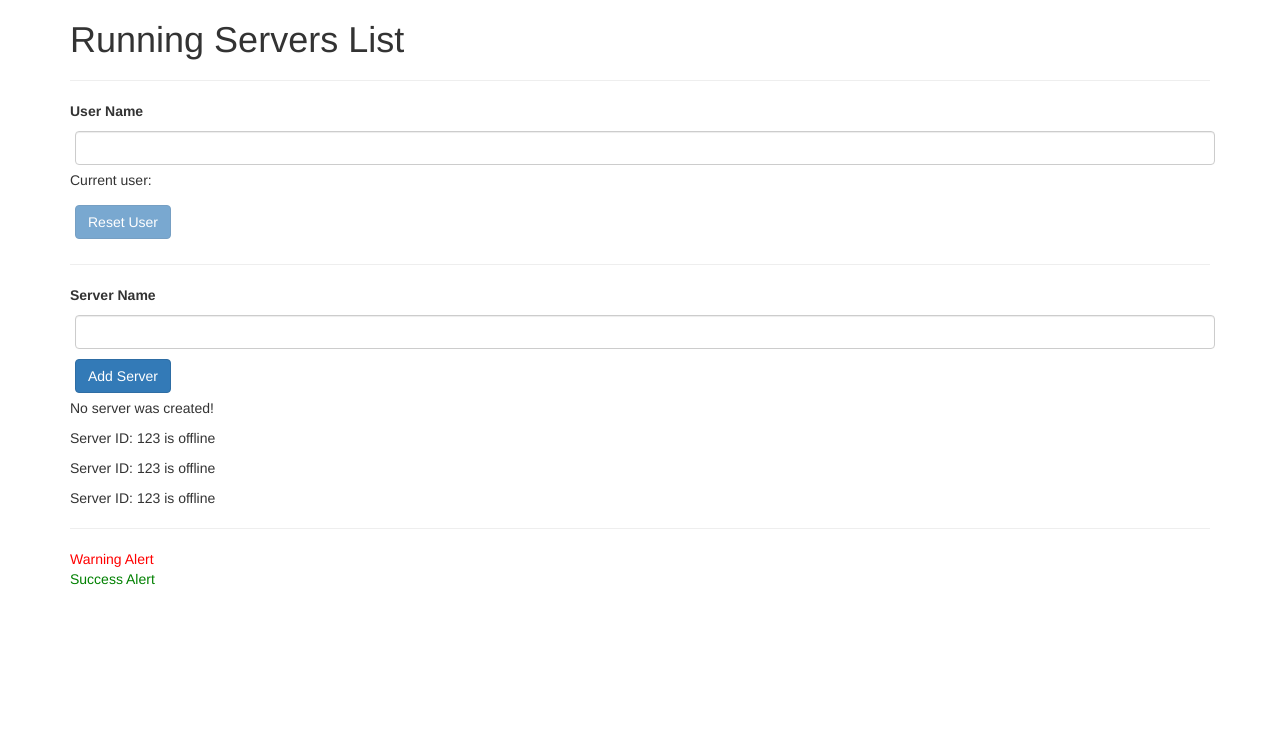
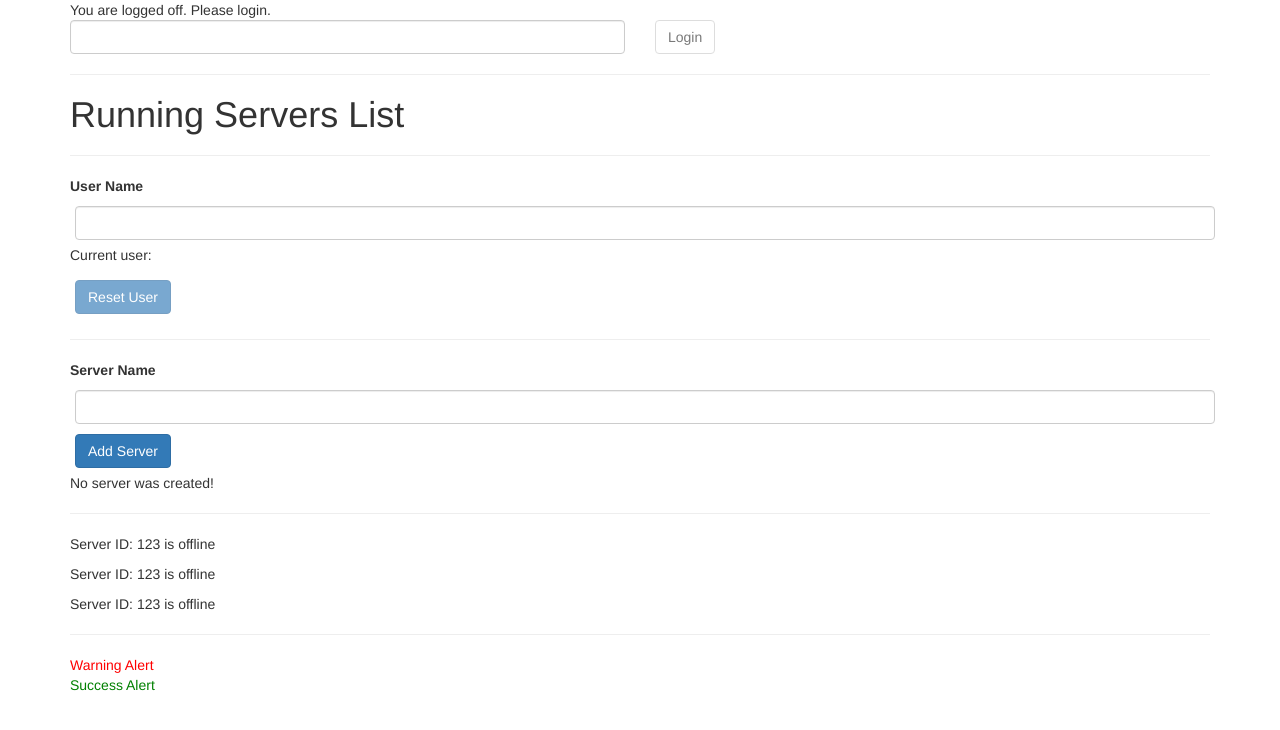
Before and after one commit to pawellesniowski/angular5-udemy1, an Angular app: page / in a window 1280 px wide. Shown: the top 730 px of the page. Built offline with nearby package versions, Linux system fonts and the light colour scheme.

Commit message:
login component added

```diff
--- a/src/app/app.component.html
+++ b/src/app/app.component.html
@@ -1,4 +1,6 @@
 <div class="container">
+  <app-login></app-login>
+  <hr>
   <h1>Running Servers List</h1>
   <!-- <input type="text" [(ngModel)]="name">
   <p>{{name}}</p> -->
--- a/src/app/app.module.ts
+++ b/src/app/app.module.ts
@@ -7,6 +7,7 @@ import { ServerComponent } from './server/server.component';
 import { ServersComponent } from './servers/servers.component';
 import { WarningAlertComponent } from './warning-alert/warning-alert.component';
 import { SuccessAlertComponent } from './success-alert/success-alert.component';
+import { LoginComponent } from './login/login.component';
 
 
 @NgModule({
@@ -15,7 +16,8 @@ import { SuccessAlertComponent } from './success-alert/success-alert.component';
     ServerComponent,
     ServersComponent,
     WarningAlertComponent,
-    SuccessAlertComponent
+    SuccessAlertComponent,
+    LoginComponent
   ],
   imports: [
     BrowserModule,
--- /dev/null
+++ b/src/app/login/login.component.css
@@ -0,0 +1,4 @@
+p {
+    margin: 0;
+    padding: 0;
+}
--- /dev/null
+++ b/src/app/login/login.component.html
@@ -0,0 +1,34 @@
+<p *ngIf="!userLoggedIn; else noUser">You are logged off. Please login.</p>
+<ng-template #noUser>
+    <p>Welcome {{ userName }}</p>
+</ng-template>
+<div class="row">
+    <div class="col-xs-6" *ngIf=!userLoggedIn>
+        <input
+            type="text"
+            class="form-control"
+            [(ngModel)]="loginInput"
+
+        >
+    </div>
+    <div class="col-xs-6">
+        <button
+            class="btn btn-default"
+            [disabled]="loginInput===''"
+            *ngIf=!userLoggedIn
+            (click)="onLogin()"
+        >
+            Login
+        </button>
+        <button
+            class="btn btn-default"
+            *ngIf=userLoggedIn
+            (click)="onLogout()"
+        >
+            Logout
+        </button>
+    </div>
+
+
+
+</div>
--- /dev/null
+++ b/src/app/login/login.component.ts
@@ -0,0 +1,26 @@
+import { Component } from '@angular/core';
+
+@Component({
+    selector: 'app-login',
+    templateUrl: './login.component.html',
+    styleUrls: ['./login.component.css']
+})
+
+export class LoginComponent {
+    loginInput = '';
+    userLoggedIn = false;
+    userName = '';
+
+    onLogin() {
+        this.userName = this.loginInput;
+        this.userLoggedIn = true;
+        console.log('User name: ', this.userName);
+    }
+
+    onLogout() {
+        this.loginInput = '';
+        this.userLoggedIn = false;
+        this.userName = '';
+        console.log('you have logged out!');
+    }
+}
--- a/src/app/servers/servers.component.html
+++ b/src/app/servers/servers.component.html
@@ -38,7 +38,13 @@
 </button>
 
 <!-- <p [innerText]="allowNewServer"></p> -->
-<p>{{serverCreationStatus}}</p>
+<!-- <p>{{serverCreationStatus}}</p> -->
+<p *ngIf="serverCreated; else noServer">Server {{serverName}} was created</p>
+<ng-template #noServer>
+    <p>No server was created!</p>
+</ng-template>
+
+<hr>
 <app-server></app-server>
 <app-server></app-server>
 <app-server></app-server>
--- a/src/app/servers/servers.component.ts
+++ b/src/app/servers/servers.component.ts
@@ -10,6 +10,7 @@ export class ServersComponent implements OnInit {
   serverCreationStatus = 'No server was created!';
   serverName = '';
   username = '';
+  serverCreated = false;
 
   constructor() {
     setTimeout(() => {
@@ -22,14 +23,15 @@ export class ServersComponent implements OnInit {
 
   onCreateServer() {
     this.serverCreationStatus = `Server ${this.serverName} was created!`;
+    this.serverCreated = true;
+    setTimeout(() => {
+      this.serverCreated = false;
+      this.serverName = '';
+    }, 1000);
   }
 
   onUpdateServerName(event) {
     this.serverName = event.target.value;
   }
 
-  // onResetUser() {
-  //   this.username = '';
-  // }
-
 }
```
